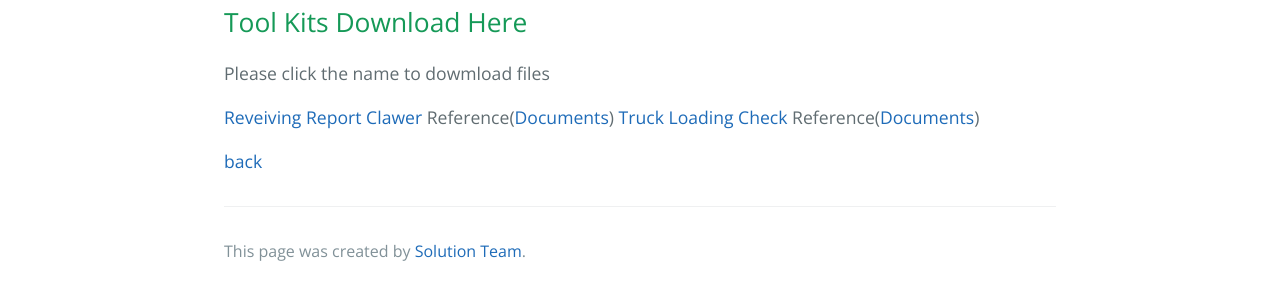
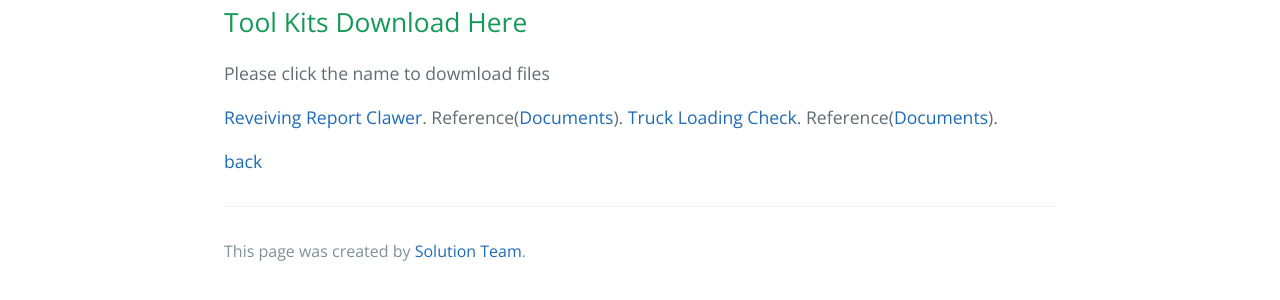
Before and after one commit to Lordbread/Lordbread.github.io, a Jekyll site: the page built from clc_page.md, in a window 1280 px wide. Shown: the part 412-712 px from the top of the page. Built offline with Jekyll 4.4.1, drawn with Linux system fonts in a browser that asks for light colours; our own code applies the rules of GitHub Pages for plain Markdown files.

Commit message:
Update clc_page.md

```diff
--- a/clc_page.md
+++ b/clc_page.md
@@ -5,9 +5,9 @@ layout: default
 ## Tool Kits Download Here
 Please click the name to dowmload files
 
-[Reveiving Report Clawer]()
-Reference([Documents]())
-[Truck Loading Check]()
-Reference([Documents]())
+[Reveiving Report Clawer]().
+Reference([Documents]()).
+[Truck Loading Check]().
+Reference([Documents]()).
 
 [back](./)
```
